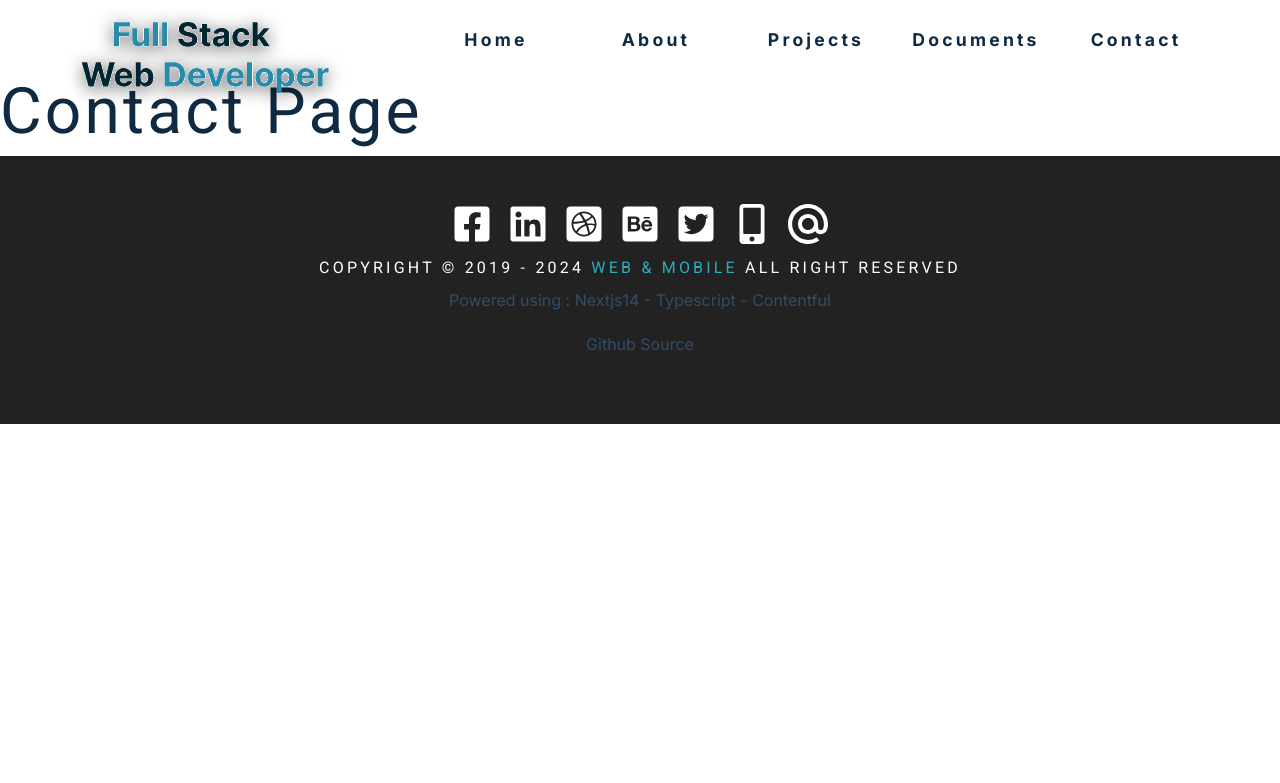
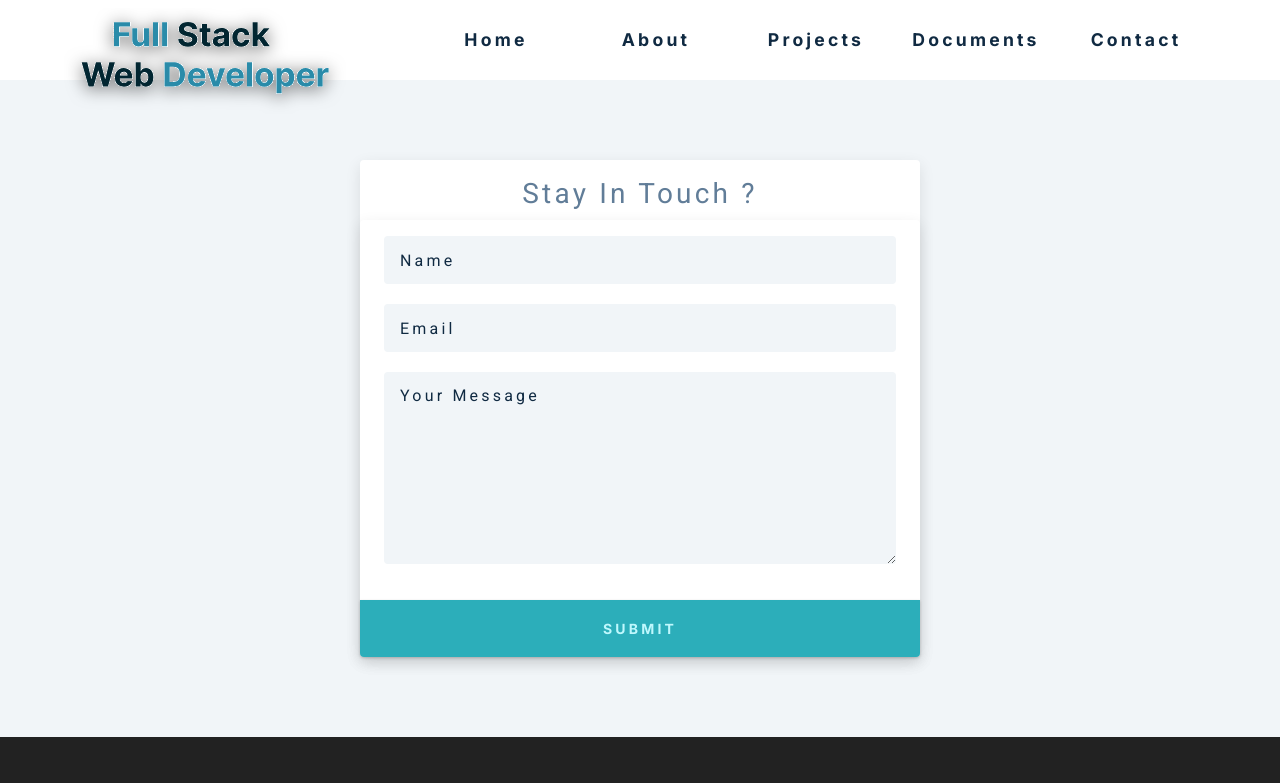
Before and after one commit to danielOuattara/daniel-portfolio-nextjs14-app-router-typescript-contentful-cms, a Next.js app: page /contact in a window 1280 px wide. Shown: the top 783 px of the page. Built offline with nearby package versions, Linux system fonts and the light colour scheme.

Commit message:
add contact page: TODO: check if activated

```diff
--- a/src/app/contact/page.tsx
+++ b/src/app/contact/page.tsx
@@ -1,3 +1,49 @@
 export default function ContactPage() {
-  return <h1>Contact Page</h1>;
+  return (
+    <section className="contact-page">
+      <article className="contact-form">
+        <h3>stay in touch ?</h3>
+        <form
+          method="POST"
+          action="https://formspree.io/f/mdorpabo"
+          className="form contact-form"
+        >
+          <div className="form-group">
+            <label htmlFor="name">
+              <input
+                type="text"
+                name="name"
+                id="name"
+                placeholder="name"
+                className="form-control"
+              />
+            </label>
+            <label htmlFor="email">
+              <input
+                type="email"
+                name="email"
+                id="email"
+                placeholder="email"
+                className="form-control"
+              />
+            </label>
+            <label htmlFor="message">
+              <textarea
+                name="message"
+                id="message"
+                rows={7}
+                className="form-control"
+                placeholder="your message"
+              ></textarea>
+            </label>
+          </div>
+          <button type="submit" className="submit-btn btn">
+            submit
+          </button>
+        </form>
+      </article>
+    </section>
+  );
 }
+
+// export const Head = () => <Seo title={"Contacts"} image="/contact.png" />;
```
